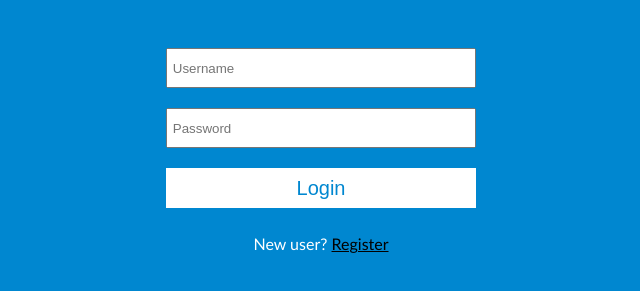
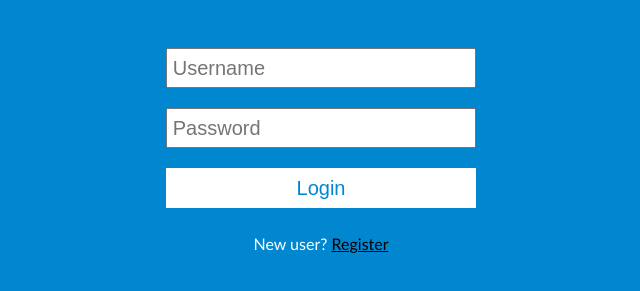
Before and after one commit to josephcanto/cs313-nodejs-timesweeper, a website: page public/index.html in a window 1280 px wide. Shown: the part 67-358 px from the top of the page, without its empty margins (319-959 px from the left). Drawn offline with Linux system fonts and the light colour scheme.

Commit message:
changed font-size in input fields

```diff
--- a/public/css/styles.css
+++ b/public/css/styles.css
@@ -82,6 +82,7 @@ a:active {
     width: 75%;
     height: 50px;
     padding: 5px;
+    font-size: 1.25em;
 }
 
 #reg-theme {
```
